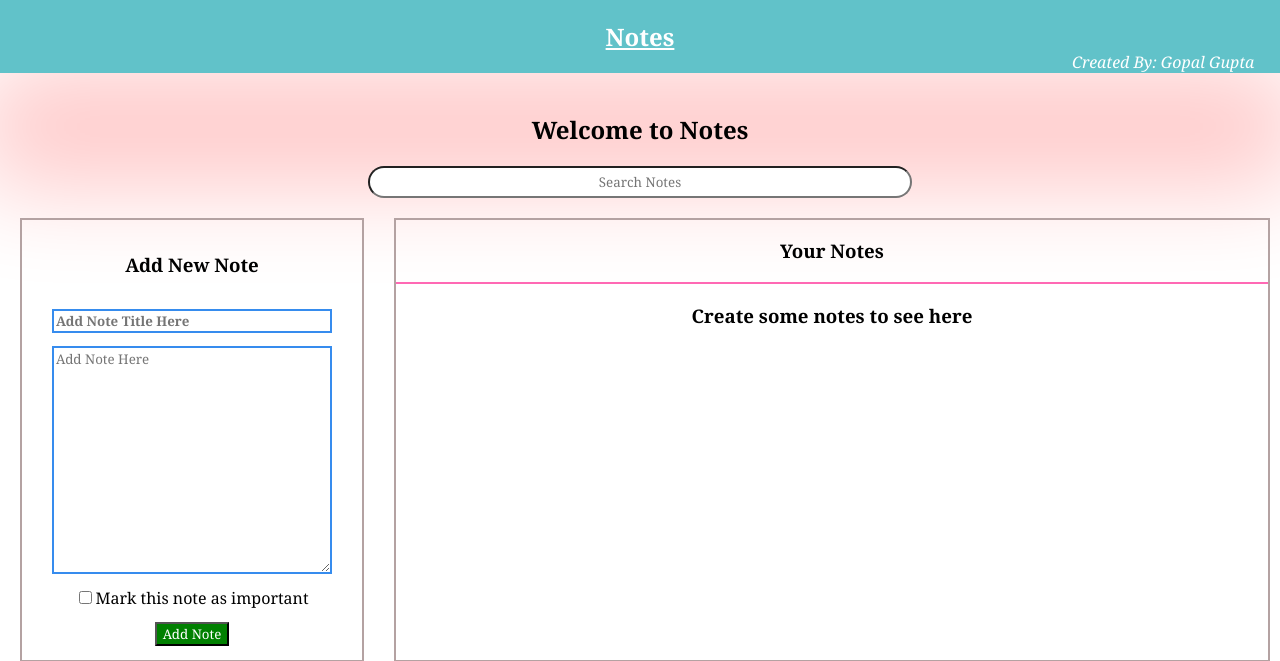
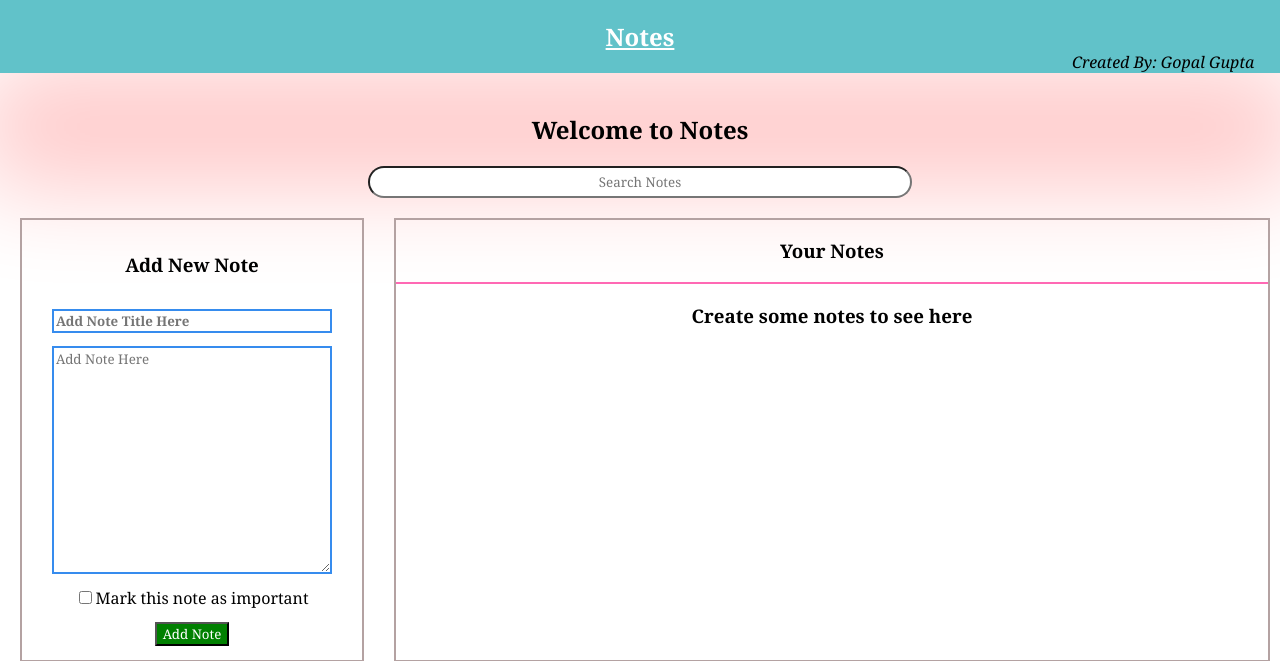
Before and after one commit to gopalgupta7799/awesome-notes, a PHP site: page / in a window 1280 px wide. Shown: the top 661 px of the page. Run offline with PHP 8.4, Linux system fonts and the light colour scheme.

Commit message:
Added styling to name

```diff
--- a/index.css
+++ b/index.css
@@ -21,6 +21,7 @@ nav em{
     position: fixed;
     margin-right: -96%;
     transform: translate(-50%);
+    color: black;
 }
 .welcome{
     display: flex;
```
